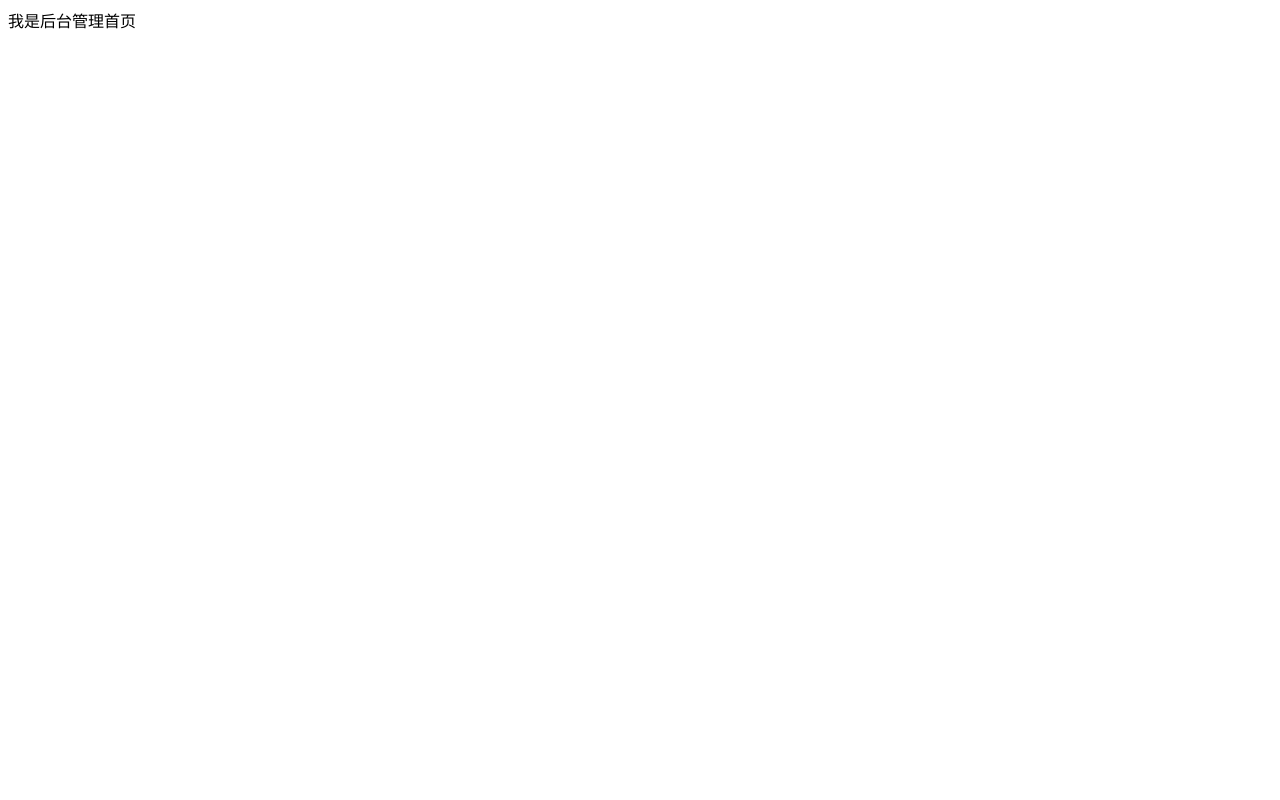
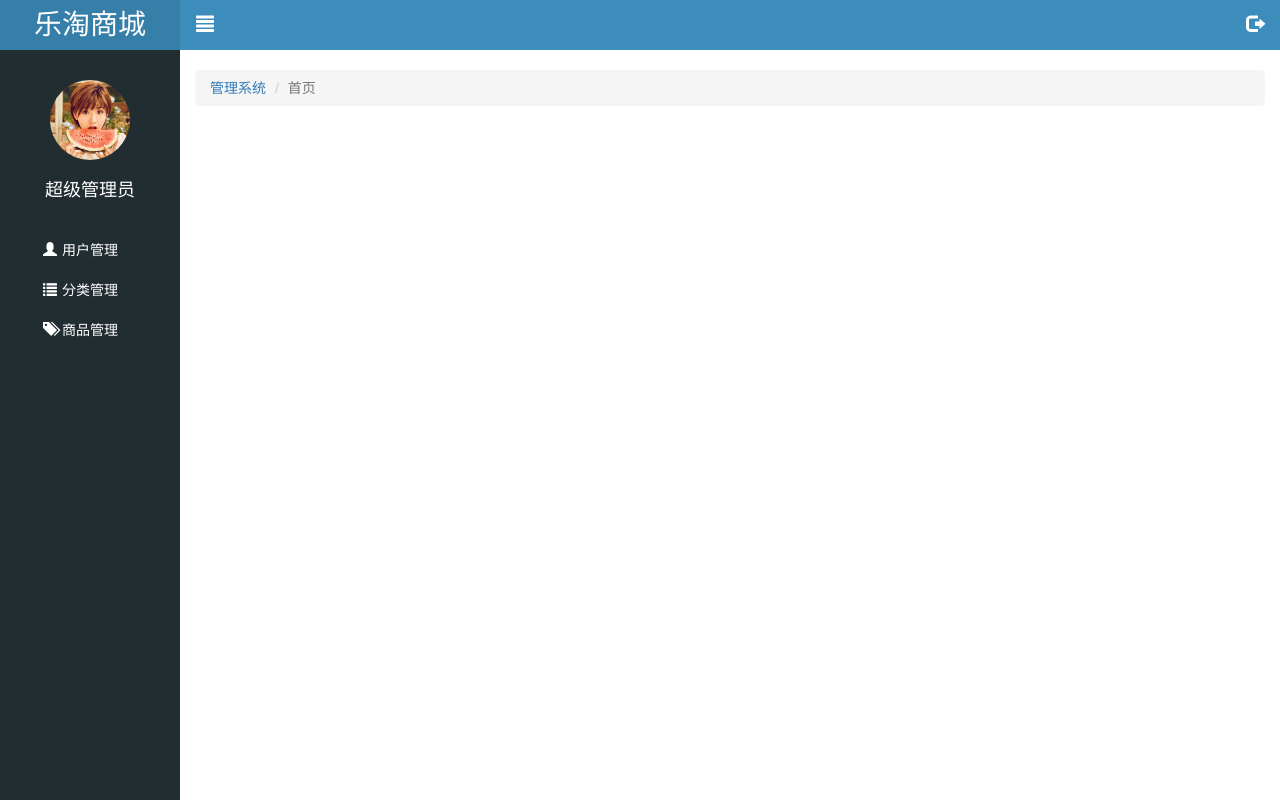
Before and after one commit to Cathy321/myletao, a website: page public/back/index.html in a window 1280 px wide. Drawn offline with Linux system fonts and the light colour scheme.

Commit message:
后台index页面基本完成

```diff
--- a/public/back/css/common.css
+++ b/public/back/css/common.css
@@ -1,5 +1,21 @@
 .body_bg {
   background-color: #222D32;
+}
+a:link,
+a:visited,
+a:hover,
+a:active {
+  text-decoration: none;
+}
+
+* {
+  margin: 0;
+  padding: 0;
+  list-style: none;
+}
+
+.red {
+  color: #A94442;
 }
 
 .panel .panel-title {
@@ -12,3 +28,102 @@
 .mt-150 {
   margin-top: 150px;
 }
+.mt-20 {
+  margin-top: 20px;
+}
+
+/* 后台管理首页 */
+.lt-layout {
+  padding-left: 180px;
+  padding-top: 50px;
+  transition: all 1s;
+}
+.lt-layout.hidemenu {
+  padding-left: 0;
+}
+/* 侧边栏 */
+.lt-aside {
+  position: fixed;
+  left: 0;
+  top: 0;
+  width: 180px;
+  height: 100%;
+  background-color: #222D32;
+  z-index: 999;
+  transition: all 1s;
+}
+.lt-aside.hidemenu {
+  left: -180px;
+}
+.lt-aside .brand {
+  width: 180px;
+  height: 50px;
+  text-align: center;
+  background-color: #367FA9;
+}
+.lt-aside .brand a {
+  display: block;
+  line-height: 50px;
+  font-size: 28px;
+  color: #fff;
+}
+.lt-aside .user {
+  height: 180px;
+  padding-top: 30px;
+}
+.lt-aside .user img {
+  width: 80px;
+  height: 80px;
+  display: block;
+  margin: 0 auto;
+  border-radius: 50%;
+}
+.lt-aside .user p {
+  height: 60px;
+  line-height: 60px;
+  color: #fff;
+  text-align: center;
+  font-size: 18px;
+}
+.lt-aside .nav a {
+  display: block;
+  width: 100%;
+  height: 40px;
+  line-height: 40px;
+  color: #fff;
+  padding-left: 40px;
+  border-left: 3px solid transparent;
+}
+.lt-aside .nav a.current {
+  background-color: #1D1F21;
+  border-left: 3px solid #006699;
+}
+.lt-aside .nav a span {
+  padding-left: 5px;
+}
+.lt-aside .nav .child a {
+  padding-left: 60px;
+}
+
+/* 右侧 */
+.lt-main .lt-topbar {
+  position: fixed;
+  left: 0;
+  top: 0;
+  width: 100%;
+  height: 50px;
+  background-color: #3C8DBC;
+  padding-left: 180px;
+  transition: all 1s;
+}
+.lt-topbar.hidemenu {
+  padding-left: 0;
+}
+.lt-topbar .icon-menu,
+.lt-topbar .icon-logout {
+  width: 50px;
+  line-height: 50px;
+  text-align: center;
+  font-size: 18px;
+  color: #fff;
+}
--- a/public/back/index.html
+++ b/public/back/index.html
@@ -4,9 +4,88 @@
   <meta charset="UTF-8">
   <meta name="viewport" content="width=device-width, initial-scale=1.0">
   <meta http-equiv="X-UA-Compatible" content="ie=edge">
-  <title>Document</title>
+  <title>乐淘商城</title>
+  <link rel="stylesheet" href="./lib/bootstrap/css/bootstrap.css">
+  <link rel="stylesheet" href="./lib/bootstrap-validator/css/bootstrapValidator.min.css">
+  <link rel="stylesheet" href="./lib/nprogress/nprogress.css">
+  <link rel="stylesheet" href="./css/common.css">
 </head>
 <body>
-  我是后台管理首页
+  <div class="lt-layout">
+    <!-- 左侧侧边栏 -->
+    <div class="lt-aside">
+      <!-- 大标题 -->
+      <div class="brand">
+        <a href="#">乐淘商城</a>
+      </div>
+      <!-- 用户 -->
+      <div class="user">
+        <img src="./images/01.jpg" alt="">
+        <p>超级管理员</p>
+      </div>
+      <!-- 导航 -->
+      <div class="nav">
+        <ul>
+          <li><a href="#"><i class="glyphicon glyphicon-user"></i><span>用户管理</span></a></li>
+          <li>
+            <a href="#" class="category"><i class="glyphicon glyphicon-list"></i><span>分类管理</span></a>
+            <div class="child" style="display:none">
+              <a href="#">一级分类</a>
+              <a href="#">二级分类</a>
+            </div>
+          </li>
+          <li><a href="#"><i class="glyphicon glyphicon-tags"></i><span>商品管理</span></a></li>
+        </ul>
+      </div>
+    </div>
+
+    <!-- 右侧布局 -->
+    <div class="lt-main">
+      <!-- 头部 -->
+      <div class="lt-topbar">
+        <a href="#" class="pull-left icon-menu"><i class="glyphicon glyphicon-align-justify"></i></a>
+        <a href="#" class="pull-right icon-logout"><i class="glyphicon glyphicon-log-out"></i></a>
+      </div>
+
+      <!-- 面包屑导航/路径导航 -->
+      <div class="container-fluid">
+        <ol class="breadcrumb mt-20">
+          <li><a href="#">管理系统</a></li>
+          <li class="active">首页</li>
+        </ol>
+      </div>
+
+    </div>
+
+    <!-- 退出模态框 -->
+    <div class="modal fade" tabindex="-1" id="logoutModal">
+        <div class="modal-dialog modal-sm">
+          <div class="modal-content">
+            <div class="modal-header">
+              <button type="button" class="close" data-dismiss="modal" ><span>&times;</span></button>
+              <h4 class="modal-title">温馨提示</h4>
+            </div>
+            <div class="modal-body">
+              <p class="red">
+                <i class="glyphicon glyphicon-info-sign"></i>
+                您确定要退出后台管理系统吗？
+              </p>
+            </div>
+            <div class="modal-footer">
+              <button type="button" class="btn btn-default" data-dismiss="modal">取消</button>
+              <button type="button" class="btn btn-primary" id="logoutBtn">退出</button>
+            </div>
+          </div>
+        </div>
+      </div>
+
+  </div>
+
+
+  <script src="./lib/jquery/jquery.min.js"></script>
+  <script src="./lib/bootstrap/js/bootstrap.min.js"></script>
+  <script src="./lib/bootstrap-validator/js/bootstrapValidator.min.js"></script>
+  <script src="./lib/nprogress/nprogress.js"></script>
+  <script src="./js/common.js"></script>
 </body>
 </html>
--- a/public/back/js/common.js
+++ b/public/back/js/common.js
@@ -8,4 +8,39 @@ $(document).ajaxStop(function() {
   setTimeout(function() {
     NProgress.done();
   }, 500)
+});
+
+$(function() {
+  //公共功能实现
+  //1-侧边栏二级菜单切换
+  $('.lt-aside .category').click(function() {
+    $('.lt-aside .child').stop().slideToggle();
+  })
+
+  //2-点击切换侧边栏的显示和隐藏
+  $('.icon-menu').click(function() {
+    $('.lt-aside').toggleClass('hidemenu');
+    $('.lt-topbar').toggleClass('hidemenu');
+    $('.lt-layout').toggleClass('hidemenu');
+  })
+
+  //3-点击退出菜单, 显示退出模态框
+  $('.icon-logout').click(function() {
+    $('#logoutModal').modal('show');
+  })
+
+  //4-点击模态框的退出按钮, 实现用户退出
+  $('#logoutBtn').click(function() {
+    $.ajax({
+      type: 'get',
+      url: '/employee/employeeLogout',
+      dataType: 'json',
+      success: function(info) {
+        if (info.success) {
+          //退出成功, 跳转到登录页
+          location.href = "login.html";
+        }
+      }
+    })
+  })
 })
```
Also changed, not shown: public/back/images/01.jpg (added).
